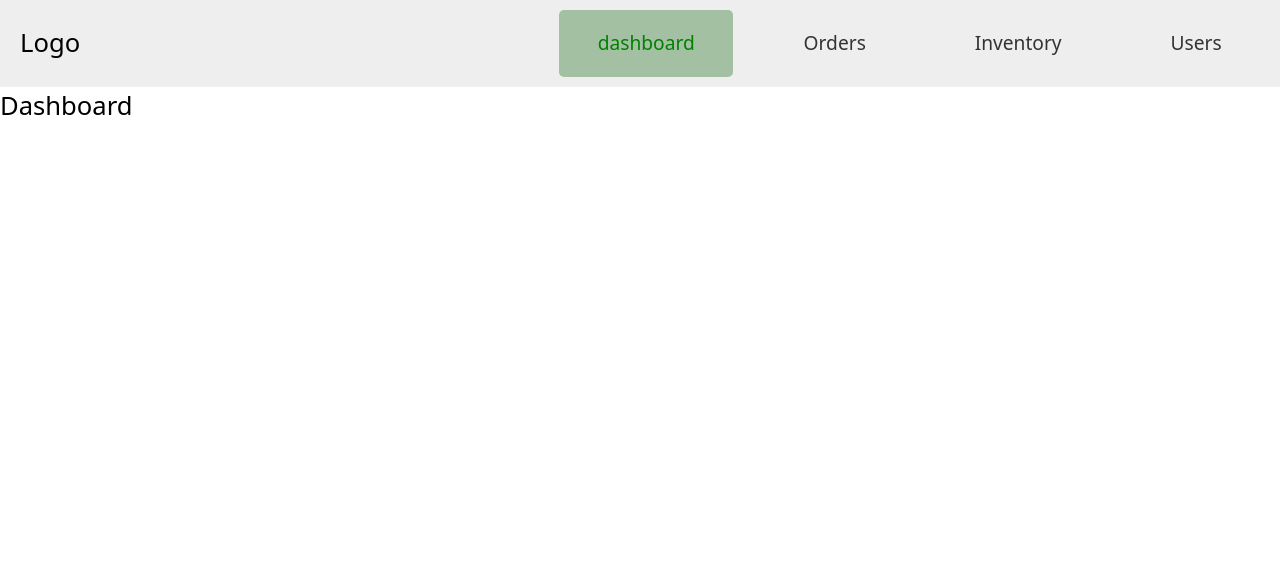
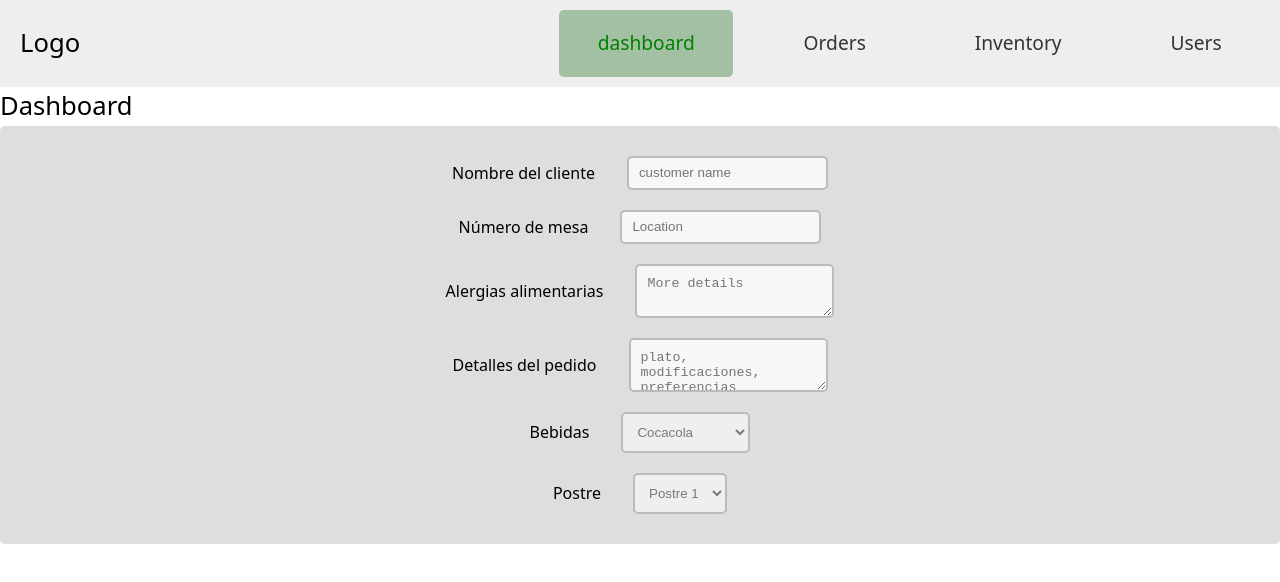
Before and after one commit to luisnarv/restbart, a React (Vite) app in the folder Front/: page /dashboard in a window 1280 px wide. Shown: the top 582 px of the page. Built offline with nearby package versions, Linux system fonts and the light colour scheme.

Commit message:
Form component

```diff
--- a/Front/src/UI/Form.jsx
+++ b/Front/src/UI/Form.jsx
@@ -5,5 +5,6 @@ const Form = styled.form`
   background-color: #80808043;
   height: auto;
   border-radius: 5px;
+  padding: 10px;
 `;
 export default Form;
--- a/Front/src/UI/FormRowVertical.jsx
+++ b/Front/src/UI/FormRowVertical.jsx
@@ -12,7 +12,8 @@ const StyledFormRow = styled.div`
 `;
 
 const Label = styled.label`
-  font-size: 1.2rem;
+  font-size: 1rem;
+
   font-weight: 500;
 `;
 
--- a/Front/src/UI/Input.jsx
+++ b/Front/src/UI/Input.jsx
@@ -1,7 +1,7 @@
 import styled from "styled-components";
 
 const Input = styled.input`
-  border-style: none;
+  border: solid 2px #bdbaba;
   background-color: #f7f7f7;
   height: 10px;
   padding: 10px;
@@ -12,7 +12,7 @@ const Input = styled.input`
 
   &:focus,
   &:hover {
-    box-shadow: 2px 4px 2px 0px #69696936;
+    border-color: #437343;
   }
 `;
 
--- /dev/null
+++ b/Front/src/UI/Select.jsx
@@ -0,0 +1,17 @@
+import styled from "styled-components";
+
+const Select = styled.select`
+  color: #797979;
+  border-radius: 5px;
+  padding: 10px;
+  outline-style: none;
+  border: solid 2px #bdbaba;
+  transition: all 1s;
+  cursor: pointer;
+  &:focus,
+  &:hover {
+    border-color: #437343;
+  }
+`;
+
+export default Select;
--- /dev/null
+++ b/Front/src/UI/Textarea.jsx
@@ -0,0 +1,17 @@
+import styled from "styled-components";
+
+const Textarea = styled.textarea`
+  border: none;
+  border-radius: 5px;
+  padding: 10px;
+  outline-style: none;
+  background-color: #f7f7f7;
+  border: solid 2px #bdbaba;
+  transition: all 1s;
+  &:focus,
+  &:hover {
+    border-color: #437343;
+  }
+`;
+
+export default Textarea;
--- /dev/null
+++ b/Front/src/feactures/Orders/CreateOrderForm.jsx
@@ -0,0 +1,46 @@
+import Form from "../../UI/Form";
+import FormRowVertical from "../../UI/FormRowVertical";
+import Input from "../../UI/Input";
+import Textarea from "../../UI/Textarea";
+import Select from "../../UI/Select";
+
+export default function CreateOrderForm() {
+  return (
+    <div>
+      <Form>
+        <FormRowVertical label="Nombre del cliente">
+          <Input type="text" placeholder="customer name" />
+        </FormRowVertical>
+        {/*Para saber dónde entregar el pedido.*/}
+        <FormRowVertical label="Número de mesa">
+          <Input type="text" placeholder="Location" />
+        </FormRowVertical>
+        <FormRowVertical label="Alergias alimentarias">
+          <Textarea placeholder="More details" />
+        </FormRowVertical>
+
+        {/* Esto incluye el nombre del plato, las modificaciones o preferencias especiales (por ejemplo, sin cebolla, bien hecho, etc.), y la cantidad de cada plato.  */}
+        <FormRowVertical label="Detalles del pedido">
+          <Textarea placeholder="plato, modificaciones, preferencias" />
+        </FormRowVertical>
+        {/**Qué bebidas desea el cliente y cuántas. */}
+        <FormRowVertical label="Bebidas">
+          <Select className="content-select">
+            <option>Cocacola</option>
+            <option>Jugo natural</option>
+            <option>Jugo natural 2</option>
+            <option>Sr toronja</option>
+          </Select>
+        </FormRowVertical>
+        <FormRowVertical label="Postre">
+          <Select>
+            <option>Postre 1</option>
+            <option>Postre 2</option>
+            <option>Postre 3</option>
+            <option>Postre 4</option>
+          </Select>
+        </FormRowVertical>
+      </Form>
+    </div>
+  );
+}
--- a/Front/src/page/Dashboard.jsx
+++ b/Front/src/page/Dashboard.jsx
@@ -1,3 +1,10 @@
+import CreateOrderForm from "../feactures/Orders/CreateOrderForm";
+
 export default function Dashboard() {
-  return <div>Dashboard</div>;
+  return (
+    <div>
+      Dashboard
+      <CreateOrderForm />
+    </div>
+  );
 }
--- a/Front/src/styles/index.css
+++ b/Front/src/styles/index.css
@@ -7,3 +7,65 @@ body {
   margin: 0;
   box-sizing: border-box;
 }
+
+.content-select select {
+  appearance: none;
+  -webkit-appearance: none;
+  -moz-appearance: none;
+}
+
+/* Eliminamos la fecha que por defecto aparece en el desplegable */
+.content-select select::-ms-expand {
+  display: none;
+}
+
+.content-select select {
+  display: inline-block;
+  width: 100%;
+  cursor: pointer;
+  padding: 7px 10px;
+  height: 42px;
+  outline: 0;
+  border: 0;
+  border-radius: 0;
+  background: #f0f0f0;
+  color: #7b7b7b;
+  font-size: 1em;
+  color: #999;
+  font-family: "Quicksand", sans-serif;
+  border: 2px solid rgba(0, 0, 0, 0.2);
+  border-radius: 12px;
+  position: relative;
+  transition: all 0.25s ease;
+}
+
+.content-select select:hover {
+  background: #b1e8cd;
+}
+
+/*
+Creamos la fecha que aparece a la izquierda del select.
+Realmente este elemento es un cuadrado que sólo tienen
+dos bordes con color y que giramos con transform: rotate(-45deg);
+*/
+.content-select i {
+  position: absolute;
+  right: 20px;
+  top: calc(50% - 13px);
+  width: 16px;
+  height: 16px;
+  display: block;
+  border-left: 4px solid #2ac176;
+  border-bottom: 4px solid #2ac176;
+  transform: rotate(-45deg); /* Giramos el cuadrado */
+  transition: all 0.25s ease;
+}
+
+.content-select:hover i {
+  margin-top: 3px;
+}
+
+.content-select {
+  max-width: 250px;
+  position: relative;
+}
```
